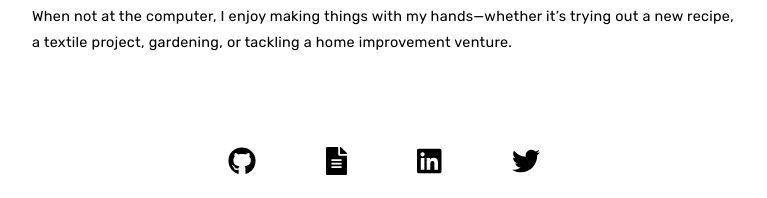
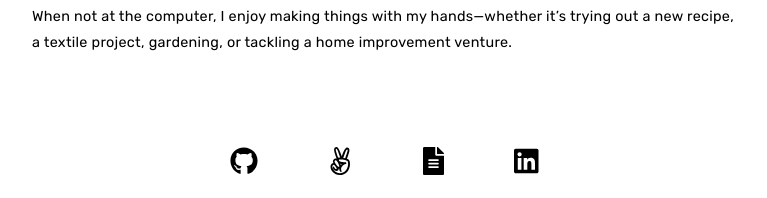
Before and after one commit to jenna-m/portfolio, a React (Create React App) app: page / in a window 1280 px wide. Shown: the part 754-952 px from the top of the page, without its empty margins (256-1023 px from the left). Built offline with nearby package versions, Linux system fonts and the light colour scheme.

Commit message:
Refactor Social section
Also add AngelList profile link

```diff
--- a/src/components/home.js
+++ b/src/components/home.js
@@ -2,12 +2,7 @@ import React from 'react';
 import { Link } from 'react-router-dom';
 import logo from '../assets/graphics/logoLG.svg';
 import About from '../data/aboutData';
-import {
-    githubIcon,
-    resumeIcon,
-    linkedinIcon,
-    twitterIcon
-} from '../constants/faIcons';
+import Social from '../data/socialData';
 import skillsImg from '../assets/graphics/skills.svg';
 import Skills from '../data/skillsData';
 
@@ -24,46 +19,7 @@ export default function Home() {
                 </Link>
             </div>
             <About />
-            <div>
-                <ul id="social-links">
-                    <li>
-                        <a
-                            href="https://github.com/jenna-m"
-                            target="_blank"
-                            rel="noopener noreferrer"
-                            id="github-link">
-                                { githubIcon }
-                        </a>
-                    </li>
-                    <li>
-                        <a
-                            href="https://www.canva.com/design/DADsDSMzEHc/iVNMgHehzb4ziKE0TOPzOA/view?website#4"
-                            target="_blank"
-                            rel="noopener noreferrer"
-                            id="resume-link">
-                                { resumeIcon }
-                        </a>
-                    </li>
-                    <li>
-                        <a
-                            href="https://www.linkedin.com/in/jenna-michaels/"
-                            target="_blank"
-                            rel="noopener noreferrer"
-                            id="linkedin-link">
-                                { linkedinIcon }
-                        </a>
-                    </li>
-                    <li>
-                        <a
-                            href="https://twitter.com/_jennamichaels"
-                            target="_blank"
-                            rel="noopener noreferrer"
-                            id="twitter-link">
-                                { twitterIcon }
-                        </a>
-                    </li>
-                </ul>
-            </div>
+            <Social />
             <div id="skills-section">
                 <div id="skills-img">
                     <img src={ skillsImg } alt="Skills" />
--- a/src/constants/faIcons.js
+++ b/src/constants/faIcons.js
@@ -2,6 +2,7 @@ import React from 'react';
 import { FontAwesomeIcon } from '@fortawesome/react-fontawesome';
 import {
     faGithub,
+    faAngellist,
     faLinkedin,
     faTwitter
 } from '@fortawesome/free-brands-svg-icons';
@@ -15,6 +16,7 @@ import {
 
 // export FA icons
 export const githubIcon = <FontAwesomeIcon icon={faGithub} />;
+export const angelListIcon = <FontAwesomeIcon icon={faAngellist} />;
 export const resumeIcon = <FontAwesomeIcon icon={faFileAlt} />;
 export const linkedinIcon = <FontAwesomeIcon icon={faLinkedin} />;
 export const twitterIcon = <FontAwesomeIcon icon={faTwitter} />;
--- /dev/null
+++ b/src/data/socialData.js
@@ -0,0 +1,52 @@
+import React from 'react';
+import {
+    githubIcon,
+    angelListIcon,
+    resumeIcon,
+    linkedinIcon,
+} from '../constants/faIcons';
+
+export default function Social() {
+    return (
+        <div>
+            <ul id="social-links">
+                <li>
+                    <a
+                        href="https://github.com/jenna-m"
+                        target="_blank"
+                        rel="noopener noreferrer"
+                        id="github-link">
+                            { githubIcon }
+                    </a>
+                </li>
+                <li>
+                    <a
+                        href="https://angel.co/jennamichaels"
+                        target="_blank"
+                        rel="noopener noreferrer"
+                        id="resume-link">
+                            { angelListIcon }
+                    </a>
+                </li>
+                <li>
+                    <a
+                        href="https://www.canva.com/design/DADsDSMzEHc/iVNMgHehzb4ziKE0TOPzOA/view?website#4"
+                        target="_blank"
+                        rel="noopener noreferrer"
+                        id="resume-link">
+                            { resumeIcon }
+                    </a>
+                </li>
+                <li>
+                    <a
+                        href="https://www.linkedin.com/in/jenna-michaels/"
+                        target="_blank"
+                        rel="noopener noreferrer"
+                        id="linkedin-link">
+                            { linkedinIcon }
+                    </a>
+                </li>
+            </ul>
+        </div>
+    )
+}
```
